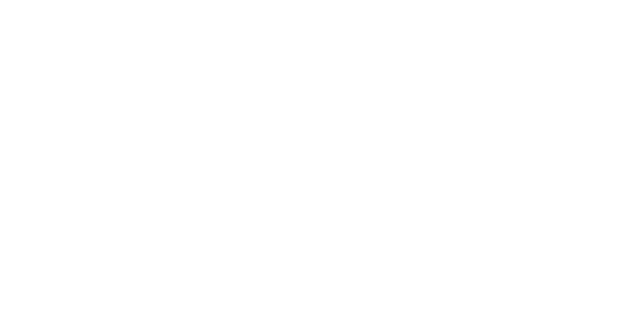
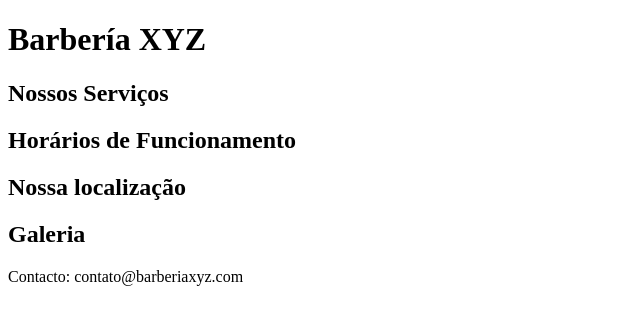
Before and after one commit to TimeDevSoftwareEstacio2026/Landing-Page-Barbearia, a plain HTML site: page index.html in a window 1280 px wide. Shown: the whole page, without its empty margins (0-640 px from the left). Drawn offline with Linux system fonts and the light colour scheme.

Commit message:
Criação da Estrutura HTML Geral

```diff
--- a/index.html
+++ b/index.html
@@ -1,11 +1,44 @@
-<!DOCTYPE html>
-<html lang="en">
-<head>
-    <meta charset="UTF-8">
-    <meta name="viewport" content="width=device-width, initial-scale=1.0">
-    <title>Document</title>
-</head>
-<body>
+<!doctype html>
+<html lang="pt-BR">
+  <head>
+    <meta charset="UTF-8" />
+    <meta name="viewport" content="width=device-width, initial-scale=1.0" />
+    <title>Barbería XYZ</title>
+  </head>
+  <body>
+    <!-- Header -->
+    <header>
+      <h1>Barbería XYZ</h1>
+      <!-- Menu de navegaçãó (opcional) -->
+    </header>
 
-</body>
+    <!-- Seção da tabela de preços -->
+    <section id="precos">
+      <h2>Nossos Serviços</h2>
+      <!-- Tabela com serviços e preços -->
+    </section>
+
+    <!-- secção de Horarios -->
+    <section id="horarios">
+      <h2>Horários de Funcionamento</h2>
+      <!-- Pode ser em lista ou tabela -->
+    </section>
+
+    <!-- Seção de localização -->
+    <section id="localizacao">
+      <h2>Nossa localização</h2>
+      <!-- usar iframe do Google Maps -->
+    </section>
+
+    <!-- Seção visual -->
+    <section id="visual">
+      <h2>Galeria</h2>
+      <!-- Imagens ou depoimentos -->
+    </section>
+
+    <!-- Footer -->
+    <footer>
+      <p>Contacto: contato@barberiaxyz.com</p>
+    </footer>
+  </body>
 </html>
```
